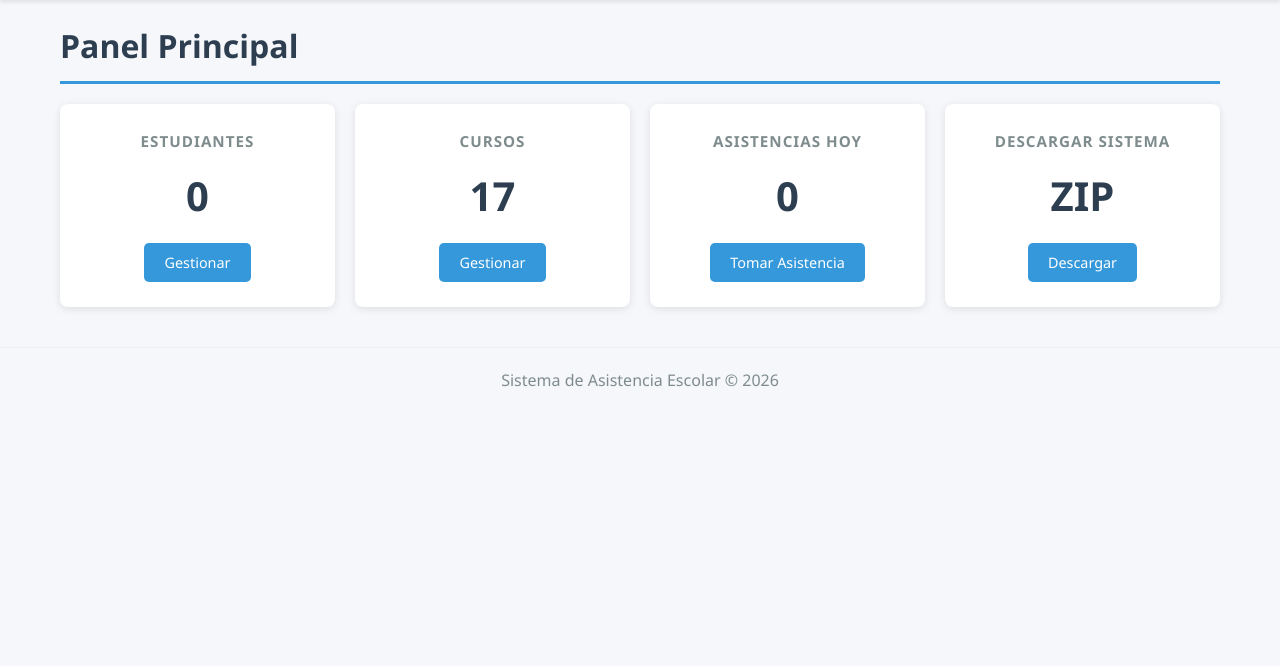
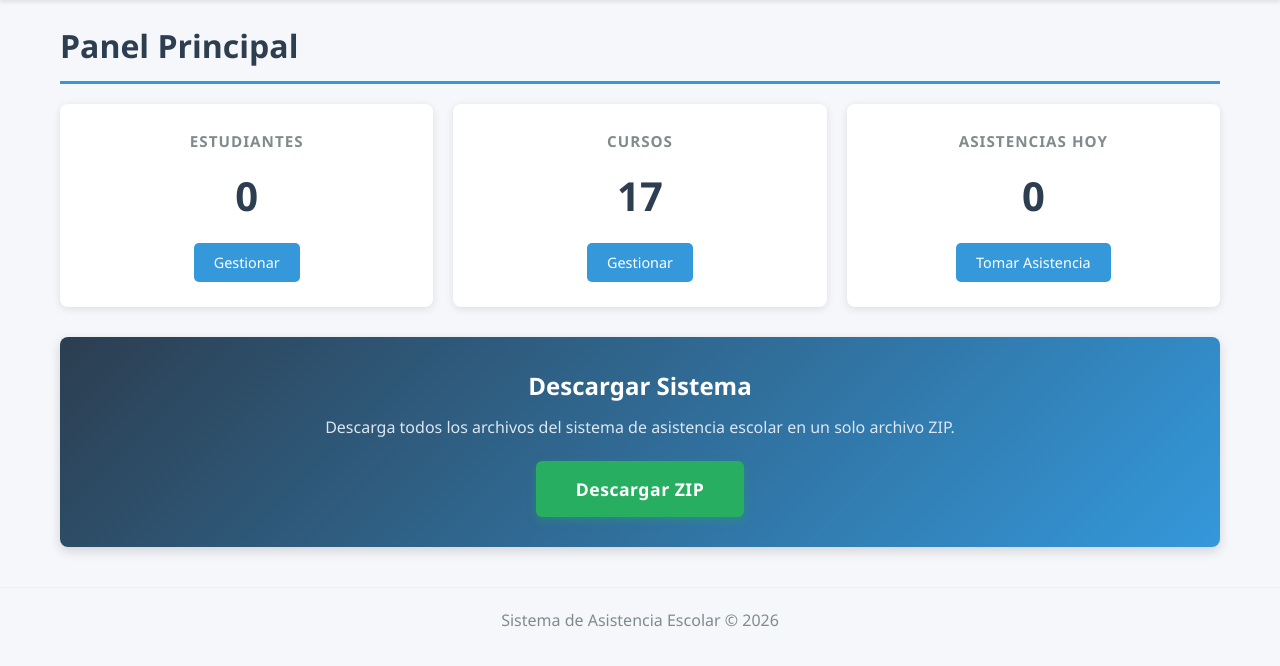
Before and after one commit to HumanIA12/ClientesHumanIA, a PHP site: page / in a window 1280 px wide. Shown: the part 63-729 px from the top of the page. Run offline with PHP 8.4, Linux system fonts and the light colour scheme; data comes from the database, SQL or seed files in the repository; data that the repository does not hold is empty.

Commit message:
feat: botón de descarga destacado en el panel principal
Reemplaza la tarjeta simple por una sección con fondo degradado
y botón verde grande para descargar el sistema en ZIP.

https://claude.ai/code/session_01QXFsPvyhUE2RYbU1SViGcr

```diff
--- a/assets/css/styles.css
+++ b/assets/css/styles.css
@@ -370,6 +370,49 @@ h2 {
     box-shadow: 0 5px 20px rgba(0, 0, 0, 0.2);
 }
 
+/* Download section */
+.download-section {
+    background: linear-gradient(135deg, #2c3e50, #3498db);
+    color: #fff;
+    border-radius: 8px;
+    padding: 30px;
+    text-align: center;
+    margin: 30px 0;
+    box-shadow: 0 4px 12px rgba(0, 0, 0, 0.15);
+}
+
+.download-section h2 {
+    color: #fff;
+    margin: 0 0 10px;
+}
+
+.download-section p {
+    color: #dce6f0;
+    margin-bottom: 20px;
+    font-size: 1rem;
+}
+
+.btn-download {
+    display: inline-block;
+    padding: 14px 40px;
+    background-color: #27ae60;
+    color: #fff;
+    border: none;
+    border-radius: 6px;
+    cursor: pointer;
+    text-decoration: none;
+    font-size: 1.1rem;
+    font-weight: 700;
+    letter-spacing: 0.5px;
+    transition: background-color 0.3s, transform 0.2s;
+    box-shadow: 0 3px 8px rgba(39, 174, 96, 0.4);
+}
+
+.btn-download:hover {
+    background-color: #219a52;
+    transform: translateY(-2px);
+}
+
 /* Footer */
 .footer {
     text-align: center;
--- a/index.php
+++ b/index.php
@@ -28,11 +28,12 @@ $conn->close();
         <p class="card-number"><?php echo $asistencias_hoy; ?></p>
         <a href="/asistencia.php" class="btn">Tomar Asistencia</a>
     </div>
-    <div class="card">
-        <h3>Descargar Sistema</h3>
-        <p class="card-number">ZIP</p>
-        <a href="/descargar.php" class="btn">Descargar</a>
-    </div>
+</div>
+
+<div class="download-section">
+    <h2>Descargar Sistema</h2>
+    <p>Descarga todos los archivos del sistema de asistencia escolar en un solo archivo ZIP.</p>
+    <a href="/descargar.php" class="btn-download">Descargar ZIP</a>
 </div>
 
 <?php include 'includes/footer.php'; ?>
```
